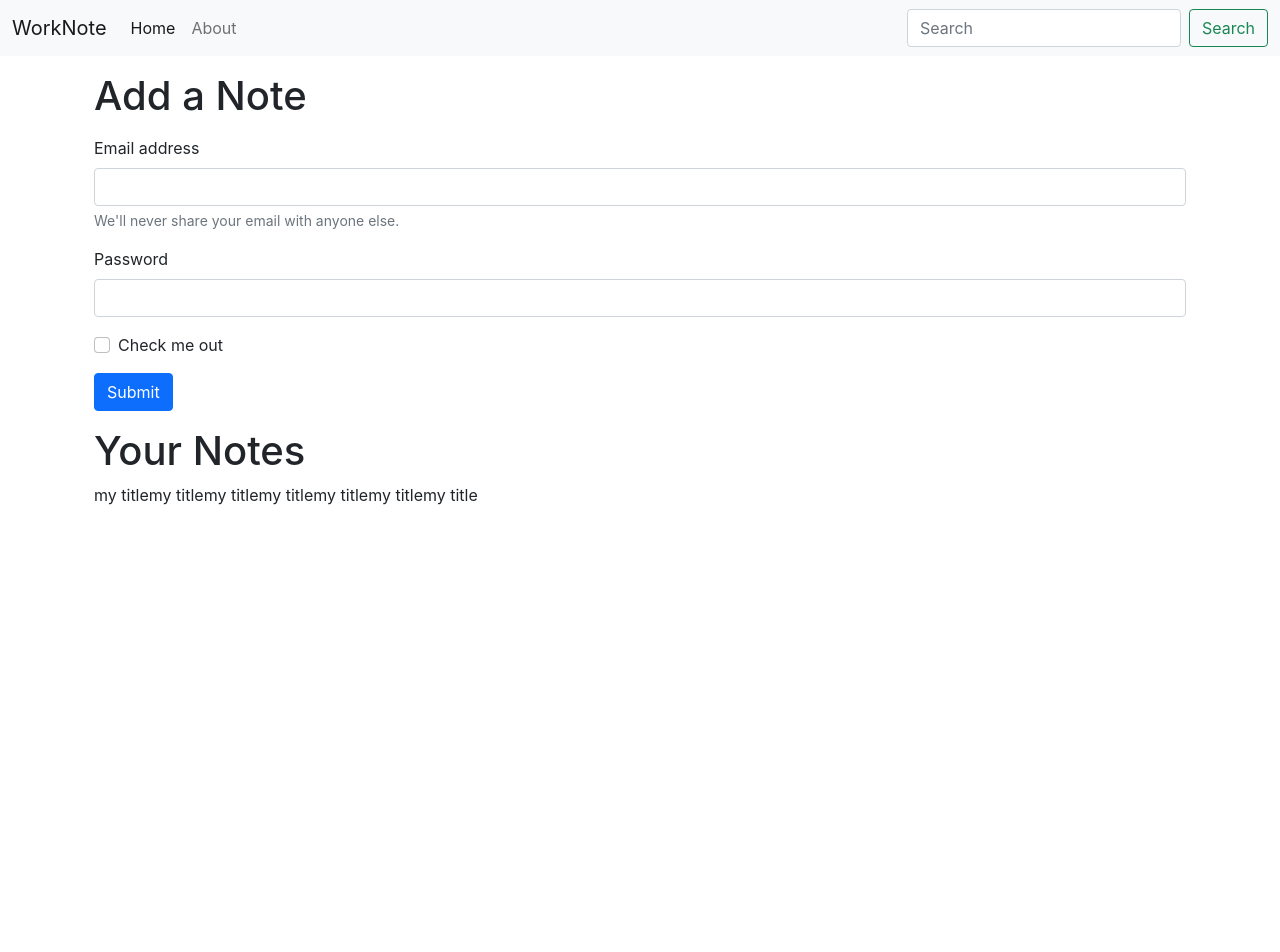
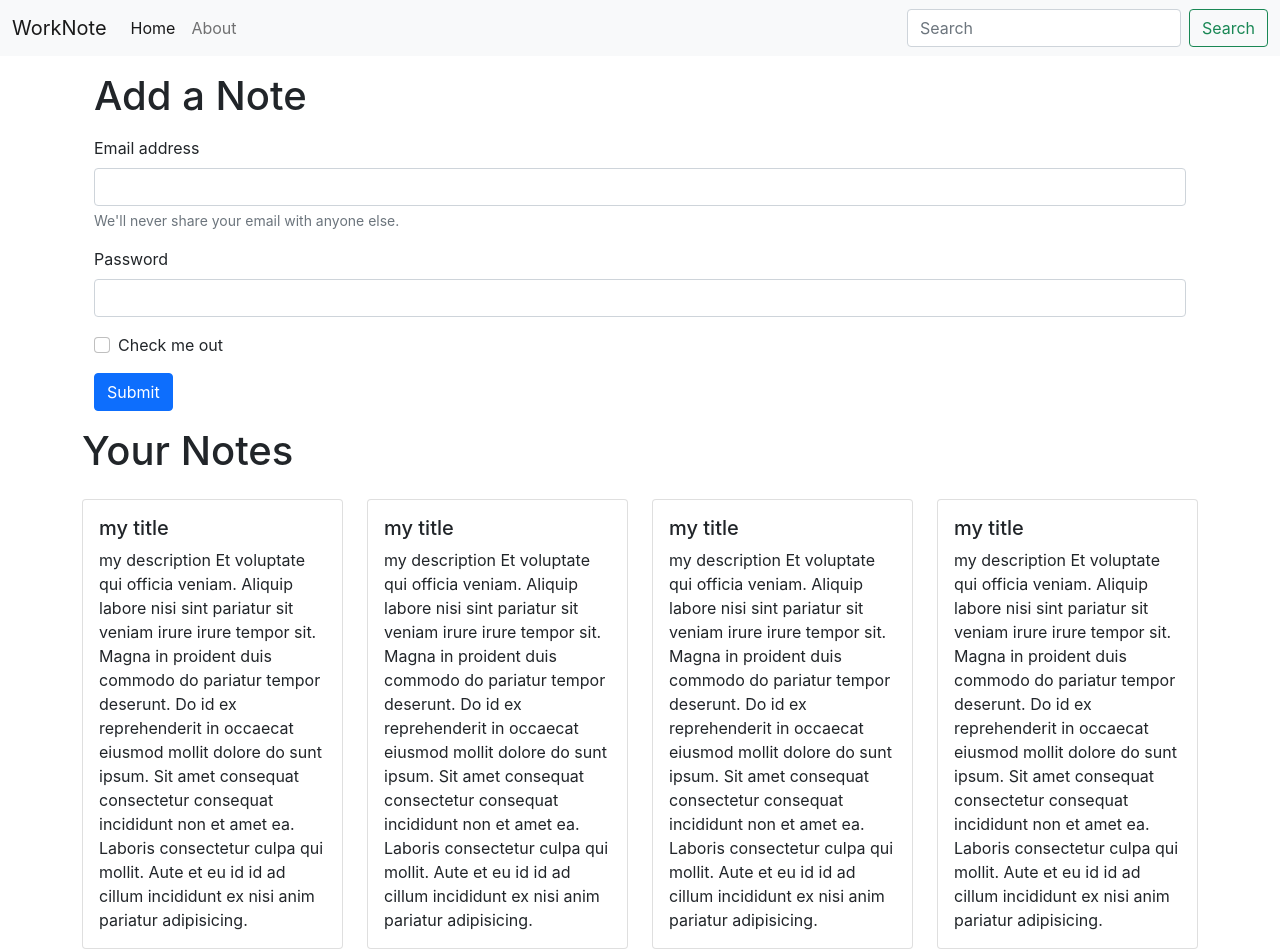
Before and after one commit to Adarsh-k0802/WorkNote-App, a React (Create React App) app: page / in a window 1280 px wide. Shown: the top 952 px of the page. Before the commit the page ends 800 px from the top, so only its background shows below. Built offline with nearby package versions, Linux system fonts and the light colour scheme.

Commit message:
NewsItem component added

```diff
--- a/src/components/Home.js
+++ b/src/components/Home.js
@@ -1,10 +1,10 @@
-import React,{useContext} from 'react';
-import noteContext from "../context/notes/noteContext";
+import React from 'react';
+
+import Notes from './Notes';
 
 
 const Home = () => {
-    const context = useContext(noteContext);
-    const {notes,setNotes}= context;
+
     return (
         <div>
 
@@ -28,12 +28,8 @@ const Home = () => {
 </form>
 
 </div>
-<div className="container my-3">
-            <h1>Your Notes</h1>
-            {notes.map((note)=>{
-                return note.title
-            })}
-        </div>
+
+<Notes/>
         </div>
     )
 }
--- /dev/null
+++ b/src/components/NoteItem.js
@@ -0,0 +1,21 @@
+import React from 'react'
+
+function NoteItem(props) {
+
+   const {note} = props;
+    return (
+        <div className="col-md-3">
+
+<div className="card my-3" >
+  <div className="card-body">
+    <h5 className="card-title">{note.title}</h5>
+    <p className="card-text">{note.description} Et voluptate qui officia veniam. Aliquip labore nisi sint pariatur sit veniam irure irure tempor sit. Magna in proident duis commodo do pariatur tempor deserunt. Do id ex reprehenderit in occaecat eiusmod mollit dolore do sunt ipsum. Sit amet consequat consectetur consequat incididunt non et amet ea. Laboris consectetur culpa qui mollit. Aute et eu id id ad cillum incididunt ex nisi anim pariatur adipisicing.</p>
+
+  </div>
+</div>
+
+        </div>
+    )
+}
+
+export default NoteItem
--- /dev/null
+++ b/src/components/Notes.js
@@ -0,0 +1,18 @@
+import React, {useContext} from 'react';
+import noteContext from "../context/notes/noteContext";
+import NoteItem from './NoteItem';
+
+const Notes = () => {
+    const context = useContext(noteContext);
+    const {notes,setNotes}= context;
+    return (
+        <div className="row my-3">
+        <h1>Your Notes</h1>
+        {notes.map((note)=>{
+            return <NoteItem note={note}/>
+        })}
+    </div>
+    )
+}
+
+export default Notes
```
